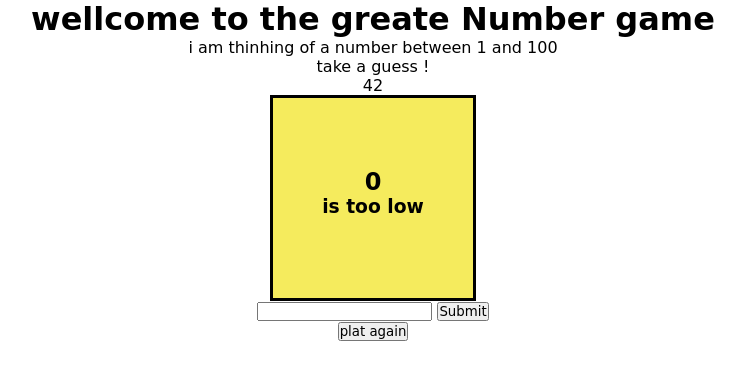
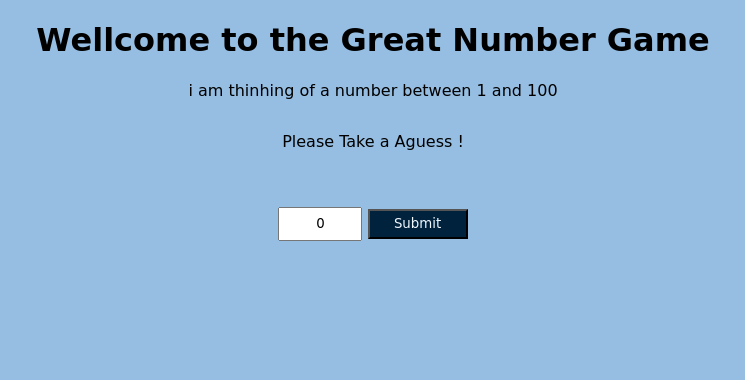
Before and after one commit to MohnadSaadeh/Frameworks, a Flask app: page / in a window 1280 px wide. Shown: the top 380 px of the page, without its empty margins (267-1012 px from the left). Run offline with Flask 3, Linux system fonts and the light colour scheme.

Commit message:
a new mogification to the game

```diff
--- a/flask/assignments/Great Number Game/static/css/style.css
+++ b/flask/assignments/Great Number Game/static/css/style.css
@@ -1,10 +1,21 @@
 * {
-    margin: 0;
+    margin: 40;
     padding: 0;
     font-family: cursive;
     text-align:  center;
+
+}
+h4 {
+    color: rgb(186, 228, 228);
+    font-size: x-small;
+    font-weight: 100;
+}
+
+body{
+    background-color: rgb(149, 190, 226);
 }
 .container {
+
     display: flex;
     align-items: center;
     justify-content: center;
@@ -29,6 +40,23 @@
     background-color: rgb(93, 245, 93);
     border: solid black;
 }
-h2 {
-margin-top: 35%;
+
+form {
+
+    flex-direction: column;
+    justify-content: center;
+    padding: 20px;
+    margin: 20px;
 }
+button {
+    color: aliceblue;
+    background-color: rgb(0, 34, 61);
+    width: 100px;
+    height: 30px;
+    align-items:center;
+    align-content: center;
+}
+input{
+    width: 80px;
+    height: 30px;
+}
--- a/flask/assignments/Great Number Game/templates/index.html
+++ b/flask/assignments/Great Number Game/templates/index.html
@@ -5,15 +5,14 @@
     <meta name="viewport" content="width=device-width, initial-scale=1.0">
     <title>Greate Number game</title>
     <link rel="stylesheet" href="{{ url_for('static' , filename='css/style.css' ) }}">
-
 </head>
 <body>
-    <h1>wellcome to the greate Number game</h1>
+    <h1>Wellcome to the Great Number Game</h1>
     <p>i am thinhing of a number between 1 and 100</p>
-    <p>take a guess !</p>
-    <p>{{session['rand']}}</p>
 
+    <!-- <h4>{{session['rand']}}</h4> -->
     <div class="container">
+        {% if ( session['theGuessed'] != 0 ): %}
         {% if ( session['theGuessed'] > session['rand'] ): %}
         <div class="helper_color">
             <h2>{{session['theGuessed']}}</h2>
@@ -23,27 +22,25 @@
         <div class="helper_color3">
             <h2>{{session['theGuessed']}}</h2>
             <h3>you are true</h3>
+            <form action="/clear" >
+                <button class="clearsession">play again</button>
+            </form>
         </div>
-
-
-
         {% else: %}
         <div class="helper_color2">
             <h2>{{session['theGuessed']}}</h2>
             <h3>is too low</h3>
         </div>
+        {% endif %}
+        {%else: %}
+        <p>Please Take a Aguess !</p>
+        {% endif %}
 
-        {% endif %}
     </div>
+    <form action="/yourguess" method="post" >
+        <input type="text" name="yournu_num" value="0">
+        <button>Submit</button>
 
-    <form action="/yourguess" method="post" >
-        <input type="text" name="yournu_num">
-        <button>Submit</button>
     </form>
-
-    <form action="/clear" >
-        <button>plat again</button>
-    </form>
-
 </body>
 </html>
--- a/flask/assignments/Great Number Game/theRandom.py
+++ b/flask/assignments/Great Number Game/theRandom.py
@@ -7,28 +7,17 @@ app.secret_key = 'my random'
 @app.route('/')
 def theroot1():
     session['rand'] =  random.randint(1,100)
-    session['theGuessed']=0
+    session['theGuessed'] = 0
     print(session['rand'])
     return render_template("index.html")
 
-
 @app.route('/yourguess' , methods = ['POST'])
 def theguss():
-
     session['theGuessed'] = int(request.form['yournu_num'])
-
-
+    return redirect('/toredirect')
+@app.route('/toredirect')
+def theRediFun():
     return render_template("index.html")
-
-
-
-
-
-
-
-
-
-
 
 @app.route('/clear')
 def theclear():
```
